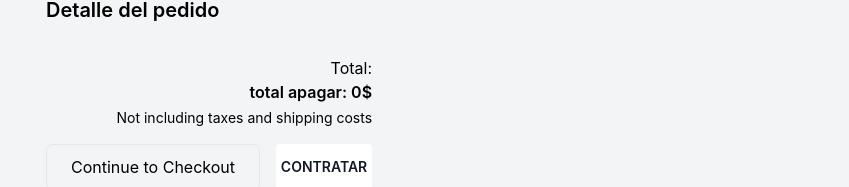
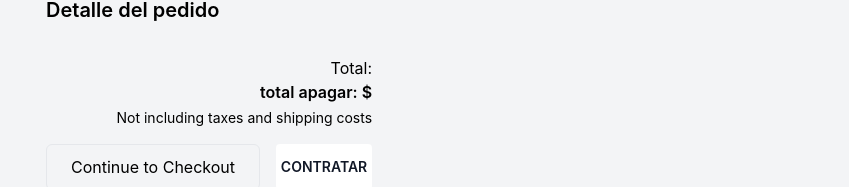
Before and after one commit to dcarvajal99/handyshop, a React (Create React App) app: page /carrito in a window 1280 px wide. Shown: the part 363-550 px from the top of the page, without its empty margins (431-1280 px from the left). Built offline with nearby package versions, Linux system fonts and the light colour scheme.

Commit message:
modificando total

```diff
--- a/src/components/cart/CartTotal.jsx
+++ b/src/components/cart/CartTotal.jsx
@@ -2,11 +2,14 @@ import Context from "../../context/ContextProvider";
 import { useContext } from "react";
 
 const CartTotal = () => {
-    const { cart } = useContext(Context);
 
-    const total = cart.reduce((acc, ele) => acc + ele.monto, 0 )
+    const { total } = useContext(Context)
+    /*const { cart } = useContext(Context);
+    const total = cart.reduce((acc, ele) => acc + ele.monto, 0)*/
 
-    return(
+
+
+    return (
         <div>
             <h3>total apagar: {total}$</h3>
         </div>
```
